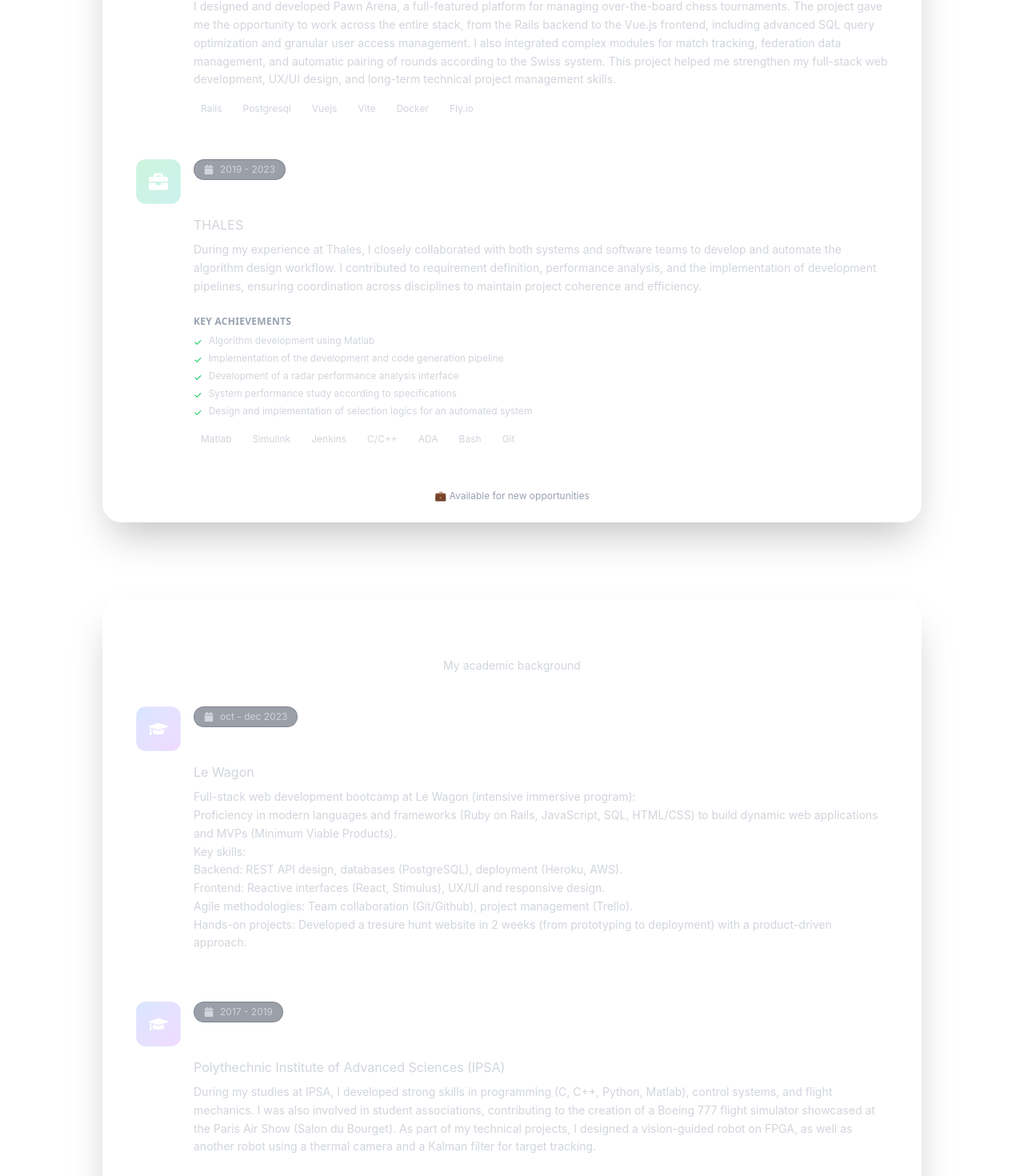
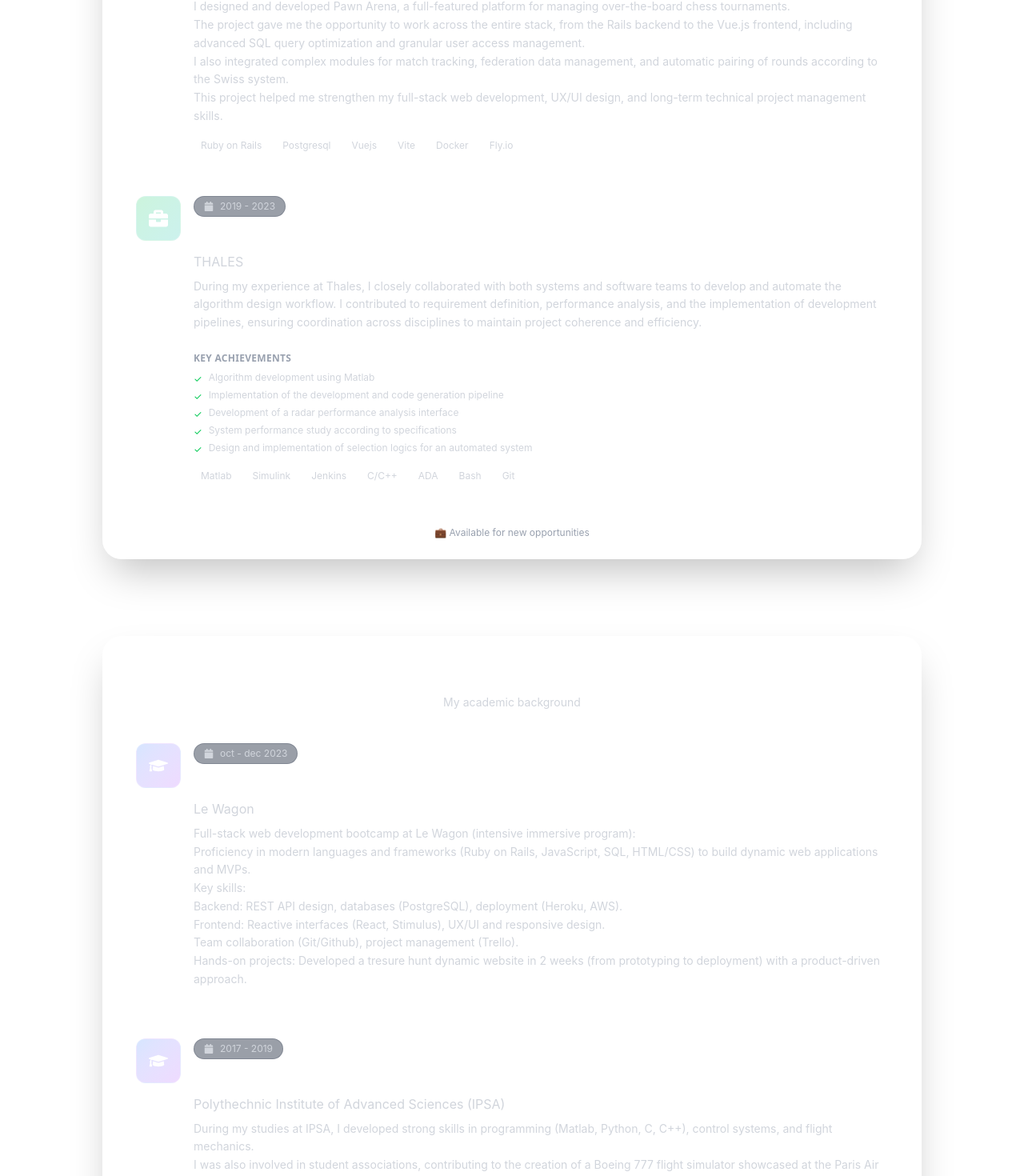
Before and after one commit to Alexis2t/portfolio, a React (Vite) app: page / in a window 1280 px wide. Shown: the part 3399-4869 px from the top of the page at 80% size. Built offline with nearby package versions, Linux system fonts and the light colour scheme.

Commit message:
Update experiences and education

```diff
--- a/src/components/sections/Experience.jsx
+++ b/src/components/sections/Experience.jsx
@@ -61,7 +61,7 @@ const Experience = () => {
                     )}
 
                     {/* Description */}
-                    <p className="text-sm text-gray-300 leading-relaxed mb-3">
+                    <p className="text-sm text-gray-300 leading-relaxed mb-3 whitespace-pre-line">
                       {item.description[currentLang]}
                     </p>
 
--- a/src/data/education.js
+++ b/src/data/education.js
@@ -10,8 +10,8 @@ export const educationData = [
       en: "Le Wagon",
     },
     description: {
-      fr: "Formation intensive en développement web full-stack au Wagon (bootcamp immersif) :\nMaîtrise des langages et frameworks modernes (Ruby on Rails, JavaScript, SQL, HTML/CSS) pour la conception d’applications web dynamiques et de MVPs (Minimum Viable Products).\nCompétences clés :\nBackend : Architecture d’APIs REST, bases de données (PostgreSQL), déploiement (Heroku, AWS).\nFrontend : Interfaces réactives (React, Stimulus), UX/UI et design responsive.\nMéthodologies agiles : Travail en équipe (Git/Github), gestion de projet (Trello).\nProjets concrets : Développement d’un site web de jeux de piste en ville en 2 semaines, du prototypage au déploiement, avec une approche produit-centrique.",
-      en: "Full-stack web development bootcamp at Le Wagon (intensive immersive program):\nProficiency in modern languages and frameworks (Ruby on Rails, JavaScript, SQL, HTML/CSS) to build dynamic web applications and MVPs (Minimum Viable Products).\nKey skills:\nBackend: REST API design, databases (PostgreSQL), deployment (Heroku, AWS).\nFrontend: Reactive interfaces (React, Stimulus), UX/UI and responsive design.\nAgile methodologies: Team collaboration (Git/Github), project management (Trello).\nHands-on projects: Developed a tresure hunt website in 2 weeks (from prototyping to deployment) with a product-driven approach."
+      fr: "Formation intensive en développement web full-stack au Wagon (bootcamp immersif) :\nMaîtrise des langages et frameworks modernes (Ruby on Rails, JavaScript, SQL, HTML/CSS) pour la conception d’applications web dynamiques et de MVPs.\nCompétences clés :\nBackend : Architecture d’APIs REST, bases de données (PostgreSQL), déploiement (Heroku, AWS).\nFrontend : Interfaces réactives (React, Stimulus), UX/UI et design responsive.\nTravail en équipe (Git/Github), gestion de projet (Trello).\nProjets concrets : Développement d’un site web dynamique de jeux de piste en ville en 2 semaines, du prototypage au déploiement, avec une approche produit-centrique.",
+      en: "Full-stack web development bootcamp at Le Wagon (intensive immersive program):\nProficiency in modern languages and frameworks (Ruby on Rails, JavaScript, SQL, HTML/CSS) to build dynamic web applications and MVPs.\nKey skills:\nBackend: REST API design, databases (PostgreSQL), deployment (Heroku, AWS).\nFrontend: Reactive interfaces (React, Stimulus), UX/UI and responsive design.\nTeam collaboration (Git/Github), project management (Trello).\nHands-on projects: Developed a tresure hunt dynamic website in 2 weeks (from prototyping to deployment) with a product-driven approach."
     },
     period: "oct - dec 2023"
   },
@@ -26,8 +26,8 @@ export const educationData = [
       en: "Polythechnic Institute of Advanced Sciences (IPSA)",
     },
     description: {
-      fr: "Au cours de ma formation à l’IPSA, j’ai acquis de solides compétences en programmation (C, C++, Python, Matlab), en automatique et en mécanique du vol. J’ai également participé activement à la vie associative, notamment en contribuant à la création d’un simulateur de vol de Boeing 777 présenté au Salon du Bourget. Durant mes projets techniques, j’ai développé un robot guidé par vision sur FPGA, ainsi qu’un second robot utilisant une caméra thermique et un filtre de Kalman pour le suivi de cibles.",
-      en: "During my studies at IPSA, I developed strong skills in programming (C, C++, Python, Matlab), control systems, and flight mechanics. I was also involved in student associations, contributing to the creation of a Boeing 777 flight simulator showcased at the Paris Air Show (Salon du Bourget). As part of my technical projects, I designed a vision-guided robot on FPGA, as well as another robot using a thermal camera and a Kalman filter for target tracking.",
+      fr: "Au cours de ma formation à l’IPSA, j’ai acquis de solides compétences en programmation (Matlab, Python, C, C++), en automatique et en mécanique du vol.\nJ’ai également participé activement à la vie associative, notamment en contribuant à la création d’un simulateur de vol de Boeing 777 présenté au Salon du Bourget.\nDurant mes projets techniques, j’ai développé un robot guidé par vision sur FPGA, ainsi qu’un second robot utilisant une caméra thermique et un filtre de Kalman pour le suivi de cibles.",
+      en: "During my studies at IPSA, I developed strong skills in programming (Matlab, Python, C, C++), control systems, and flight mechanics.\nI was also involved in student associations, contributing to the creation of a Boeing 777 flight simulator showcased at the Paris Air Show (Salon du Bourget).\nAs part of my technical projects, I designed a vision-guided robot on FPGA, as well as another robot using a thermal camera and a Kalman filter for target tracking.",
     },
     period: "2017 - 2019"
   },
--- a/src/data/experiences.js
+++ b/src/data/experiences.js
@@ -11,15 +11,15 @@ export const experiencesData = [
       en: "2024 - now",
     },
     description: {
-      fr: "J’ai conçu et développé Pawn Arena, une plateforme complète pour la gestion de tournois d’échecs en présentiel. Le projet m’a permis de travailler sur l’ensemble de la stack, du backend Rails à l’interface utilisateur en Vue.js, en passant par l’optimisation de requêtes SQL et la gestion granulaire des droits utilisateurs. J’ai également intégré des modules complexes pour le suivi des parties, la gestion des fédérations et l’organisation automatique des rondes selon le système Suisse. Ce projet m’a permis de renforcer mes compétences en développement web full-stack, en UX/UI et en gestion de projet technique sur le long terme.",
-      en: "I designed and developed Pawn Arena, a full-featured platform for managing over-the-board chess tournaments. The project gave me the opportunity to work across the entire stack, from the Rails backend to the Vue.js frontend, including advanced SQL query optimization and granular user access management. I also integrated complex modules for match tracking, federation data management, and automatic pairing of rounds according to the Swiss system. This project helped me strengthen my full-stack web development, UX/UI design, and long-term technical project management skills.",
+      fr: "J’ai conçu et développé Pawn Arena, une plateforme complète pour la gestion de tournois d’échecs en présentiel.\nLe projet m’a permis de travailler sur l’ensemble de la stack, du backend Rails à l’interface utilisateur en Vue.js, en passant par l’optimisation de requêtes SQL et la gestion granulaire des droits utilisateurs.\n   J’ai également intégré des modules complexes pour le suivi des parties, la gestion des fédérations et l’organisation automatique des rondes selon le système Suisse.\nCe projet m’a permis de renforcer mes compétences en développement web full-stack, en UX/UI et en gestion de projet technique sur le long terme.",
+      en: "I designed and developed Pawn Arena, a full-featured platform for managing over-the-board chess tournaments.\nThe project gave me the opportunity to work across the entire stack, from the Rails backend to the Vue.js frontend, including advanced SQL query optimization and granular user access management.\nI also integrated complex modules for match tracking, federation data management, and automatic pairing of rounds according to the Swiss system.\nThis project helped me strengthen my full-stack web development, UX/UI design, and long-term technical project management skills.",
     },
     tasks: {
-      fr: ["Conception du design UX/UI", "Développement backend et bdd", "Création du frontend", "Optimisation des performances SQL", "Gestion asynchrone des tâches lourdes", "Adaptation au systèmes de donnéees externes", "Optimisation du websocket pour 1000 joueurs avec des performances limitées"],
+      fr: ["Conception du design UX/UI", "Développement backend et base de données", "Création du frontend", "Optimisation des performances SQL", "Gestion asynchrone des tâches lourdes", "Adaptation au systèmes de donnéees externes", "Optimisation du websocket pour 1000 joueurs avec des performances limitées"],
       en: [],
     },
     technologies: [
-      "Rails",
+      "Ruby on Rails",
       "Postgresql",
       "Vuejs",
       "Vite",
--- a/src/data/skills.js
+++ b/src/data/skills.js
@@ -76,7 +76,7 @@ export const skillsData = {
   ],
   backend: [
     {
-      name: "Rails",
+      name: "Ruby on Rails",
       icon: SiRubyonrails,
       iconColor: "#CC0000",
       projects: [
```
